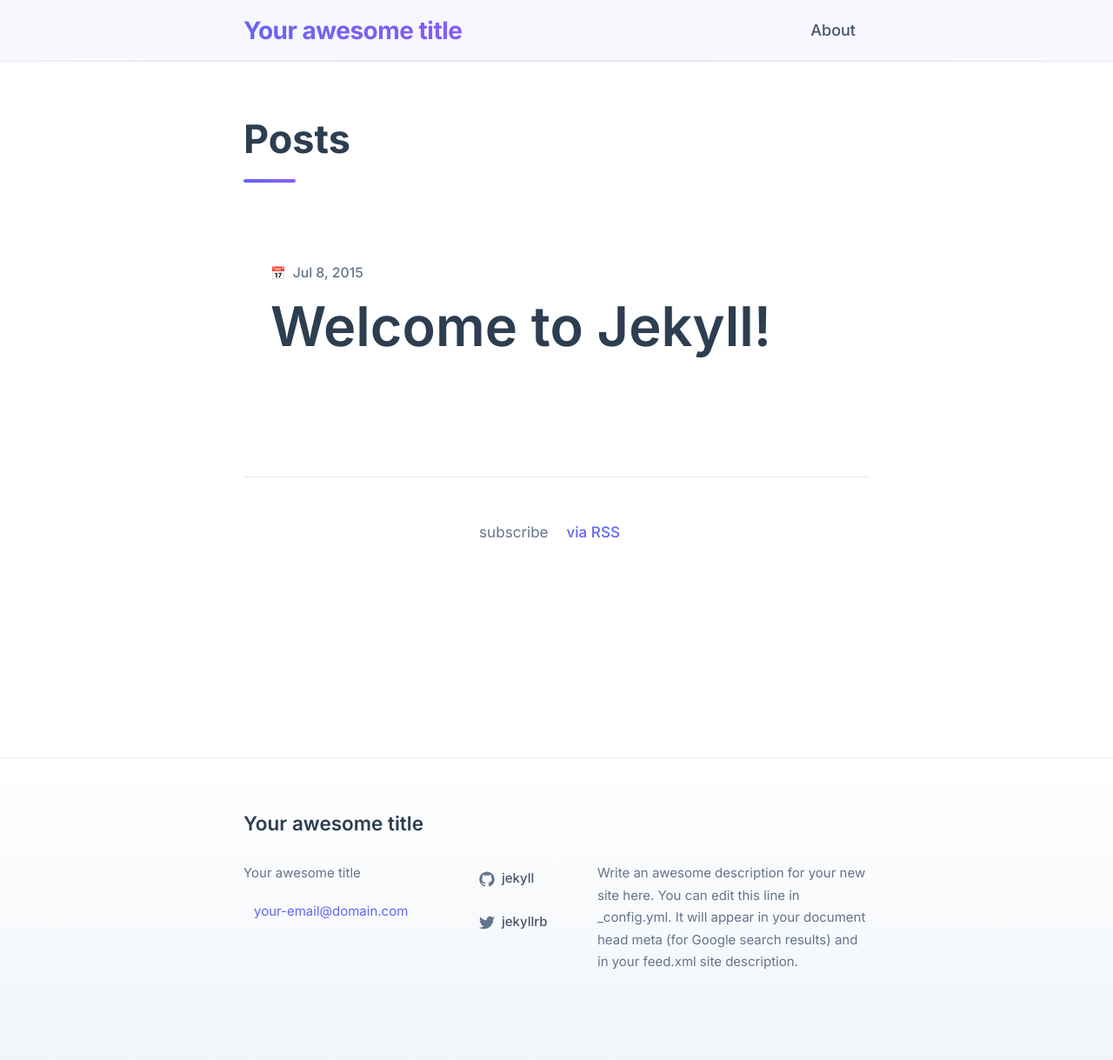
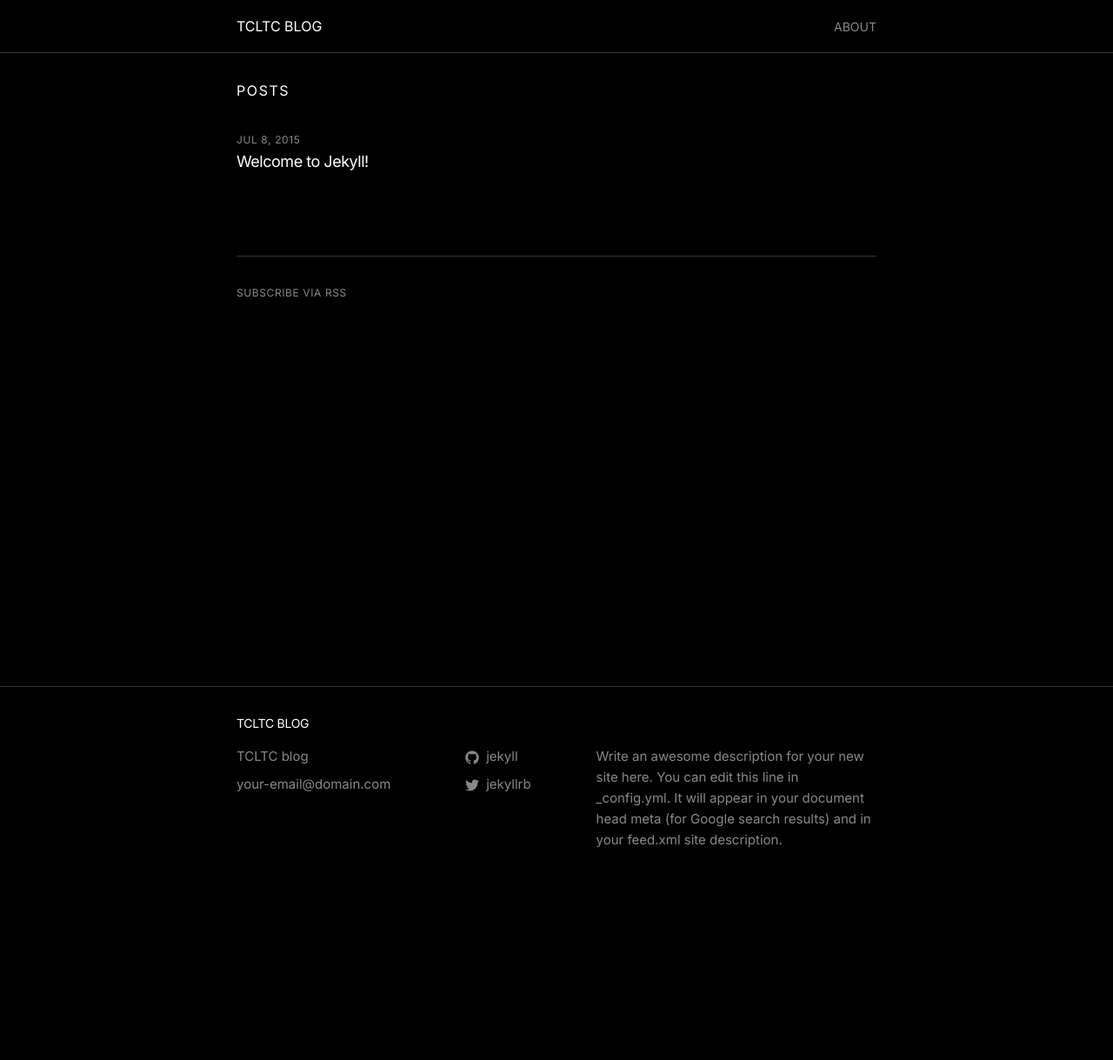
Before and after one commit to Tongcheng/Tongcheng.github.io, a Jekyll site: the page built from index.html, in a window 1280 px wide. Shown: the whole page at 87% size. Built offline with Jekyll 4.4.1, drawn with Linux system fonts in a browser that asks for light colours; after the commit the page ends 1042 px from its top, so only the background shows below that.

Commit message:
vibe coded better looking template

```diff
--- a/_config.yml
+++ b/_config.yml
@@ -1,5 +1,5 @@
 # Site settings
-title: Your awesome title
+title: TCLTC blog
 email: your-email@domain.com
 description: > # this means to ignore newlines until "baseurl:"
   Write an awesome description for your new site here. You can edit this
--- a/_sass/_base.scss
+++ b/_sass/_base.scss
@@ -45,8 +45,7 @@
 img {
     max-width: 100%;
     vertical-align: middle;
-    border-radius: 8px;
-    box-shadow: $shadow-md;
+    border: 1px solid $border-color;
     margin: ($spacing-unit * 0.75) 0;
 }
 
@@ -95,25 +94,26 @@
  */
 h1, h2, h3, h4, h5, h6 {
     font-family: $heading-font-family;
-    font-weight: 600;
-    line-height: 1.3;
+    font-weight: 400;
+    line-height: 1.4;
     color: $text-color;
     margin-top: 0;
+    letter-spacing: -0.02em;
 }
 
 h1 {
-    font-size: 2.5em;
-    font-weight: 700;
+    font-size: 1.75em;
+    font-weight: 400;
 }
 
 h2 {
-    font-size: 2em;
-    font-weight: 600;
+    font-size: 1.5em;
+    font-weight: 400;
 }
 
 h3 {
-    font-size: 1.5em;
-    font-weight: 600;
+    font-size: 1.25em;
+    font-weight: 400;
 }
 
 
@@ -122,21 +122,23 @@
  * Links
  */
 a {
-    color: $brand-color;
-    text-decoration: none;
-    transition: color 0.2s ease, opacity 0.2s ease;
+    color: $text-color;
+    text-decoration: underline;
+    text-decoration-color: $grey-color;
+    text-underline-offset: 2px;
+    transition: text-decoration-color 0.2s ease;
 
     &:visited {
-        color: $brand-color;
+        color: $text-color;
     }
 
     &:hover {
-        color: $brand-color-hover;
-        text-decoration: none;
+        text-decoration-color: $text-color;
+        text-decoration: underline;
     }
 
     &:active {
-        opacity: 0.8;
+        opacity: 0.7;
     }
 }
 
@@ -147,16 +149,11 @@
  */
 blockquote {
     color: $grey-color-dark;
-    border-left: 4px solid $brand-color;
+    border-left: 1px solid $border-color;
     padding-left: $spacing-unit / 2;
-    padding-right: $spacing-unit / 2;
-    padding-top: $spacing-unit / 4;
-    padding-bottom: $spacing-unit / 4;
-    font-size: 1.1em;
     margin-left: 0;
     margin-right: 0;
-    background-color: $grey-color-lighter;
-    border-radius: 0 4px 4px 0;
+    font-style: normal;
 
     > :last-child {
         margin-bottom: 0;
@@ -176,19 +173,17 @@
 
 code {
     padding: 0.2em 0.4em;
-    border-radius: 4px;
-    background-color: $grey-color-lighter;
-    color: $accent-color;
-    border: 1px solid $grey-color-light;
+    background-color: $grey-color-light;
+    color: $text-color;
+    border: none;
 }
 
 pre {
-    padding: 1.2em;
+    padding: $spacing-unit / 2;
     overflow-x: auto;
-    background-color: #1e293b;
-    color: #e2e8f0;
-    border-radius: 8px;
-    box-shadow: $shadow-md;
+    background-color: $grey-color-light;
+    color: $text-color;
+    border: 1px solid $border-color;
     line-height: 1.6;
 
     > code {
@@ -243,22 +238,16 @@
 .icon {
     > svg {
         display: inline-block;
-        width: 18px;
-        height: 18px;
+        width: 16px;
+        height: 16px;
         vertical-align: middle;
-        transition: transform 0.2s ease;
 
         path {
             fill: $grey-color;
-            transition: fill 0.2s ease;
         }
     }
 
-    &:hover > svg {
-        transform: scale(1.1);
-
-        path {
-            fill: $brand-color;
-        }
+    &:hover > svg path {
+        fill: $text-color;
     }
 }
--- a/_sass/_layout.scss
+++ b/_sass/_layout.scss
@@ -3,70 +3,50 @@
  */
 .site-header {
     border-bottom: 1px solid $border-color;
-    min-height: 70px;
-    background: linear-gradient(135deg, rgba(99, 102, 241, 0.05) 0%, rgba(139, 92, 246, 0.05) 100%);
-    backdrop-filter: blur(10px);
-    position: relative;
-
-    // Positioning context for the mobile navigation icon
-    &::after {
-        content: '';
-        position: absolute;
-        bottom: 0;
-        left: 0;
-        right: 0;
-        height: 1px;
-        background: linear-gradient(90deg, transparent, $border-color, transparent);
-    }
+    min-height: 60px;
+    background: $background-color;
 }
 
 .site-title {
-    font-size: 28px;
-    font-weight: 700;
-    line-height: 70px;
-    letter-spacing: -0.5px;
+    font-size: 16px;
+    font-weight: 400;
+    line-height: 60px;
+    letter-spacing: 0;
     margin-bottom: 0;
     float: left;
-    transition: opacity 0.2s ease;
+    text-transform: uppercase;
 
     &,
     &:visited {
-        color: $brand-color; // Fallback for browsers that don't support gradient text
-        background: linear-gradient(135deg, $brand-color 0%, $accent-color 100%);
-        -webkit-background-clip: text;
-        -webkit-text-fill-color: transparent;
-        background-clip: text;
+        color: $text-color;
+        text-decoration: none;
     }
 
     &:hover {
-        opacity: 0.8;
+        opacity: 0.7;
     }
 }
 
 .site-nav {
     float: right;
-    line-height: 70px;
+    line-height: 60px;
 
     .menu-icon {
         display: none;
     }
 
     .page-link {
-        color: $grey-color-dark;
+        color: $grey-color;
         line-height: $base-line-height;
-        font-weight: 500;
-        padding: 8px 16px;
-        border-radius: 6px;
-        transition: all 0.2s ease;
-
-        // Gaps between nav items, but not on the first one
-        &:not(:first-child) {
-            margin-left: 8px;
-        }
+        font-weight: 400;
+        padding: 0;
+        margin-left: $spacing-unit;
+        text-transform: uppercase;
+        font-size: 14px;
+        text-decoration: none;
 
         &:hover {
-            color: $brand-color;
-            background-color: rgba(99, 102, 241, 0.1);
+            color: $text-color;
         }
     }
 
@@ -93,7 +73,7 @@
                 height: 15px;
 
                 path {
-                    fill: $grey-color-dark;
+                    fill: $text-color;
                 }
             }
         }
@@ -122,16 +102,17 @@
  */
 .site-footer {
     border-top: 1px solid $border-color;
-    padding: ($spacing-unit * 1.5) 0;
+    padding: $spacing-unit 0;
     margin-top: ($spacing-unit * 2);
-    background: linear-gradient(180deg, transparent 0%, $grey-color-lighter 100%);
+    background: $background-color;
 }
 
 .footer-heading {
-    font-size: 1.25em;
-    font-weight: 600;
-    margin-bottom: ($spacing-unit * 0.75);
+    font-size: 14px;
+    font-weight: 400;
+    margin-bottom: ($spacing-unit * 0.5);
     color: $text-color;
+    text-transform: uppercase;
 }
 
 .contact-list,
@@ -140,29 +121,23 @@
     margin-left: 0;
 
     li {
-        margin-bottom: 12px;
+        margin-bottom: 8px;
     }
 
     a {
         display: inline-flex;
         align-items: center;
         gap: 8px;
-        padding: 6px 12px;
-        border-radius: 6px;
-        transition: all 0.2s ease;
+        color: $grey-color;
+        text-decoration: none;
 
         &:hover {
-            background-color: rgba(99, 102, 241, 0.1);
-            transform: translateX(2px);
+            color: $text-color;
         }
 
         .username {
-            color: $grey-color-dark;
-            font-weight: 500;
-        }
-
-        &:hover .username {
-            color: $brand-color;
+            color: inherit;
+            font-weight: 400;
         }
     }
 }
@@ -222,28 +197,17 @@
  * Page content
  */
 .page-content {
-    padding: ($spacing-unit * 1.5) 0;
+    padding: $spacing-unit 0;
     min-height: calc(100vh - 300px);
 }
 
 .page-heading {
-    font-size: 2.5em;
-    font-weight: 700;
-    margin-bottom: ($spacing-unit * 1.5);
+    font-size: 16px;
+    font-weight: 400;
+    margin-bottom: $spacing-unit;
     color: $text-color;
-    position: relative;
-    padding-bottom: 20px;
-
-    &::after {
-        content: '';
-        position: absolute;
-        bottom: 0;
-        left: 0;
-        width: 60px;
-        height: 4px;
-        background: linear-gradient(90deg, $brand-color, $accent-color);
-        border-radius: 2px;
-    }
+    text-transform: uppercase;
+    letter-spacing: 0.1em;
 }
 
 .post-list {
@@ -251,46 +215,35 @@
     list-style: none;
 
     > li {
-        margin-bottom: ($spacing-unit * 1.5);
-        padding: ($spacing-unit * 0.75) ($spacing-unit * 0.75);
-        border-radius: 12px;
-        transition: all 0.3s ease;
-        border: 1px solid transparent;
+        margin-bottom: $spacing-unit;
+        padding-bottom: $spacing-unit;
+        border-bottom: 1px solid $border-color;
 
-        &:hover {
-            background-color: $grey-color-lighter;
-            border-color: $border-color;
-            transform: translateY(-2px);
-            box-shadow: $shadow-md;
+        &:last-child {
+            border-bottom: none;
         }
     }
 }
 
 .post-meta {
-    font-size: $small-font-size;
+    font-size: 12px;
     color: $grey-color;
-    display: flex;
-    align-items: center;
     margin-bottom: 8px;
-    font-weight: 500;
-
-    &::before {
-        content: '📅';
-        margin-right: 8px;
-        font-size: 0.9em;
-    }
+    font-weight: 400;
+    text-transform: uppercase;
+    letter-spacing: 0.05em;
 }
 
 .post-link {
     display: block;
-    font-size: 1.75em;
-    font-weight: 600;
+    font-size: 18px;
+    font-weight: 400;
     color: $text-color;
-    margin-bottom: 8px;
-    transition: color 0.2s ease;
+    margin-bottom: 0;
+    text-decoration: none;
 
     &:hover {
-        color: $brand-color;
+        opacity: 0.7;
     }
 }
 
@@ -300,100 +253,94 @@
  * Posts
  */
 .post-header {
-    margin-bottom: ($spacing-unit * 1.5);
-    padding-bottom: ($spacing-unit * 0.75);
-    border-bottom: 2px solid $border-color;
+    margin-bottom: $spacing-unit;
+    padding-bottom: $spacing-unit;
+    border-bottom: 1px solid $border-color;
 }
 
 .post-title {
-    font-size: 3em;
-    letter-spacing: -1px;
-    line-height: 1.2;
-    font-weight: 700;
-    margin-bottom: 16px;
-    color: $text-color; // Fallback for browsers that don't support gradient text
-    background: linear-gradient(135deg, $text-color 0%, $grey-color-dark 100%);
-    -webkit-background-clip: text;
-    -webkit-text-fill-color: transparent;
-    background-clip: text;
+    font-size: 24px;
+    letter-spacing: -0.02em;
+    line-height: 1.4;
+    font-weight: 400;
+    margin-bottom: 12px;
+    color: $text-color;
 
     @include media-query($on-laptop) {
-        font-size: 2.5em;
+        font-size: 20px;
     }
 }
 
 .post-content {
-    margin-bottom: ($spacing-unit * 1.5);
+    margin-bottom: $spacing-unit;
 
     h2 {
-        font-size: 2.25em;
-        font-weight: 600;
-        margin-top: ($spacing-unit * 1.25);
+        font-size: 20px;
+        font-weight: 400;
+        margin-top: $spacing-unit;
         margin-bottom: ($spacing-unit * 0.5);
-        padding-bottom: 12px;
-        border-bottom: 2px solid $border-color;
+        padding-bottom: 8px;
+        border-bottom: 1px solid $border-color;
 
         @include media-query($on-laptop) {
-            font-size: 1.9em;
+            font-size: 18px;
         }
     }
 
     h3 {
-        font-size: 1.75em;
-        font-weight: 600;
-        margin-top: ($spacing-unit);
+        font-size: 18px;
+        font-weight: 400;
+        margin-top: ($spacing-unit * 0.75);
         margin-bottom: ($spacing-unit * 0.4);
 
         @include media-query($on-laptop) {
-            font-size: 1.5em;
+            font-size: 16px;
         }
     }
 
     h4 {
-        font-size: 1.4em;
-        font-weight: 600;
-        margin-top: ($spacing-unit * 0.75);
+        font-size: 16px;
+        font-weight: 400;
+        margin-top: ($spacing-unit * 0.5);
         margin-bottom: ($spacing-unit * 0.3);
 
         @include media-query($on-laptop) {
-            font-size: 1.25em;
+            font-size: 14px;
         }
     }
 
     p {
-        margin-bottom: ($spacing-unit * 0.6);
+        margin-bottom: ($spacing-unit * 0.5);
     }
 
     ul, ol {
-        margin-bottom: ($spacing-unit * 0.6);
-        margin-left: ($spacing-unit * 0.75);
+        margin-bottom: ($spacing-unit * 0.5);
+        margin-left: $spacing-unit;
     }
 
     li {
-        margin-bottom: ($spacing-unit * 0.2);
+        margin-bottom: ($spacing-unit * 0.15);
     }
 }
 
 // RSS Subscribe
 .rss-subscribe {
-    margin-top: ($spacing-unit * 2);
-    padding-top: ($spacing-unit);
+    margin-top: ($spacing-unit * 1.5);
+    padding-top: $spacing-unit;
     border-top: 1px solid $border-color;
-    text-align: center;
+    text-align: left;
     color: $grey-color;
-    font-size: 0.95em;
+    font-size: 12px;
+    text-transform: uppercase;
+    letter-spacing: 0.05em;
 
     a {
-        color: $brand-color;
-        font-weight: 500;
-        padding: 8px 16px;
-        border-radius: 6px;
-        display: inline-block;
-        transition: all 0.2s ease;
+        color: $grey-color;
+        font-weight: 400;
+        text-decoration: none;
 
         &:hover {
-            background-color: rgba(99, 102, 241, 0.1);
-            color: $brand-color-hover;
+            color: $text-color;
         }
     }
 }
@@ -402,7 +349,7 @@
 .home {
     .post-list {
         @media (min-width: $on-laptop) {
-            max-width: 900px;
+            max-width: 800px;
             margin: 0 auto;
         }
     }
--- a/css/main.scss
+++ b/css/main.scss
@@ -8,33 +8,31 @@
 // Our variables
 $base-font-family: 'Inter', 'Segoe UI', system-ui, -apple-system, sans-serif;
 $heading-font-family: 'Inter', 'Segoe UI', system-ui, -apple-system, sans-serif;
-$base-font-size:   18px;
+$base-font-size:   16px;
 $small-font-size:  $base-font-size * 0.875;
-$base-line-height: 1.7;
+$base-line-height: 1.6;
 
-$spacing-unit:     40px;
+$spacing-unit:     32px;
 
-// Modern color palette
-$text-color:       #2c3e50;
-$background-color: #ffffff;
-$brand-color:      #6366f1;
-$brand-color-hover: #4f46e5;
+// Minimal dark color palette
+$text-color:       #ffffff;
+$background-color: #000000;
+$brand-color:      #ffffff;
+$brand-color-hover: #cccccc;
 
-$grey-color:       #64748b;
-$grey-color-light: #e2e8f0;
-$grey-color-lighter: #f1f5f9;
-$grey-color-dark:  #475569;
-$border-color:     #e2e8f0;
+$grey-color:       #888888;
+$grey-color-light: #333333;
+$grey-color-lighter: #1a1a1a;
+$grey-color-dark:  #cccccc;
+$border-color:     #333333;
 
-// Accent colors
-$accent-color:     #8b5cf6;
-$success-color:   #10b981;
-$warning-color:   #f59e0b;
+// Accent colors (minimal, mostly monochrome)
+$accent-color:     #ffffff;
 
-// Shadows
-$shadow-sm: 0 1px 2px 0 rgba(0, 0, 0, 0.05);
-$shadow-md: 0 4px 6px -1px rgba(0, 0, 0, 0.1), 0 2px 4px -1px rgba(0, 0, 0, 0.06);
-$shadow-lg: 0 10px 15px -3px rgba(0, 0, 0, 0.1), 0 4px 6px -2px rgba(0, 0, 0, 0.05);
+// Shadows (minimal, subtle)
+$shadow-sm: none;
+$shadow-md: none;
+$shadow-lg: none;
 
 // Width of the content area
 $content-width:    800px;
```
